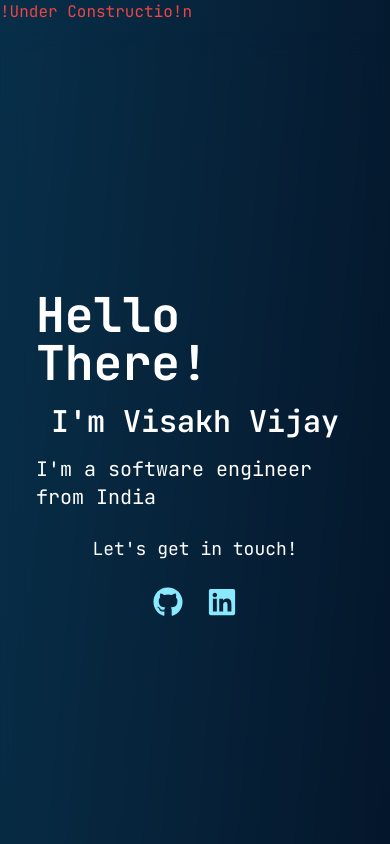
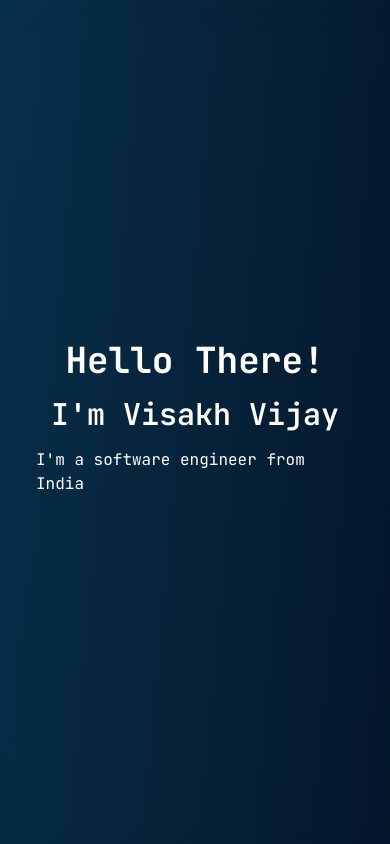
Before and after one commit to vskvj3/portfolio-nextjs, a Next.js app: page /about in a window 390 px wide. Shown: the top 844 px of the page. Built offline with nearby package versions, Linux system fonts and the light colour scheme.

Commit message:
fix: font size in hero section

```diff
--- a/src/pages/about/index.js
+++ b/src/pages/about/index.js
@@ -16,18 +16,17 @@ export async function getStaticProps() {
 export default function About({ allProjectsData }) {
   return (
     <div className=''>
-      <p className="text-red-500">!Under Constructio!n</p>
+      {/* <p className="text-red-500">!Under Constructio!n</p> */}
 
       {/* About Section */}
       <section className="flex flex-col mx-auto justify-center backdrop-blur-md mt-2 lg:mt-5 h-screen mb-2 lg:mb-5 p-[20px] text-dracula-t-white">
         <div className="backdrop-blur-lg  text-white w-full h-full flex flex-col justify-center items-center p-4 rounded-lg">
-          <h1 className="text-5xl sm:text-6xl font-bold mb-4">Hello There!</h1>
+          <h1 className="text-4xl sm:text-6xl font-bold mb-4">Hello There!</h1>
           <h2 className="text-3xl sm:text-4xl font-semibold mb-4">I&apos;m Visakh Vijay</h2>
-          <p className="text-xl sm:text-2xl mb-6">I&apos;m a software engineer from India</p>
-          <p className="text-lg sm:text-xl mb-6">Let&apos;s get in touch!</p>
+          <p className="text-md sm:text-2xl mb-6">I&apos;m a software engineer from India</p>
 
           {/* Social Icons */}
-          <div className="flex gap-6 text-3xl">
+          {/* <div className="flex gap-6 text-3xl">
             <a
               href="https://github.com/visakhvijayo"
               className="text-dracula-cyan hover:text-dracula-pink"
@@ -42,7 +41,7 @@ export default function About({ allProjectsData }) {
             >
               <FaLinkedin />
             </a>
-          </div>
+          </div> */}
         </div>
       </section>
 
```
